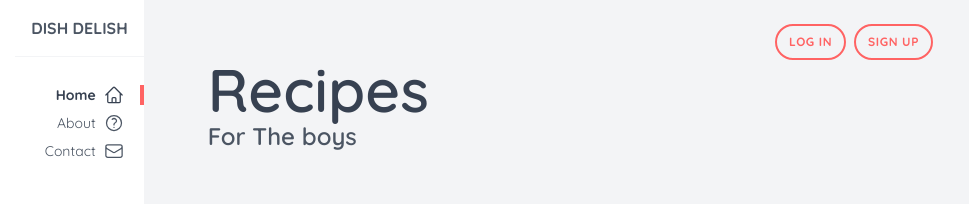
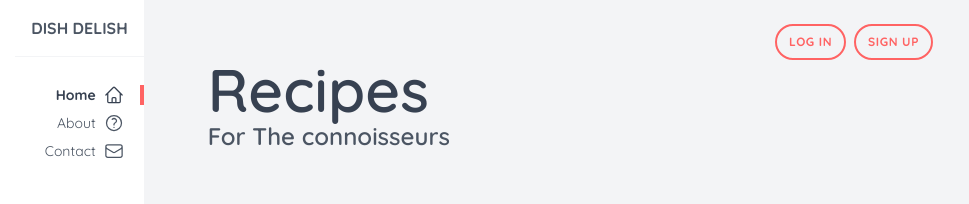
Before and after one commit to david-mbugua/dish-delish, a website: page public/index.html in a window 1280 px wide. Shown: the top 204 px of the page, without its empty margins (283-1252 px from the left). Drawn offline with Linux system fonts and the light colour scheme.

Commit message:
Final PR for deployment

```diff
--- a/public/index.html
+++ b/public/index.html
@@ -58,7 +58,7 @@
 
         <header>
             <h2 class="text-gray-700 text-6xl font-semibold">Recipes</h2>
-            <h3 class="text-2xl font-semibold">For The boys</h3>
+            <h3 class="text-2xl font-semibold">For The connoisseurs</h3>
         </header>
 
         <div>
```
Also changed, not shown: 1 other file.
